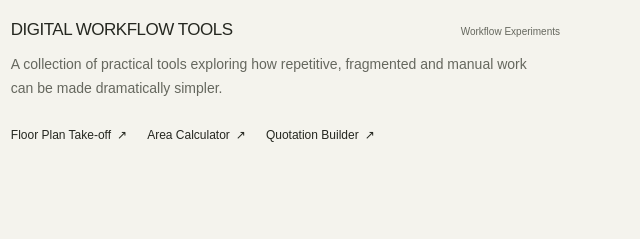
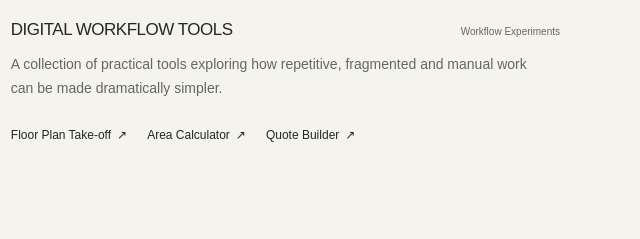
Before and after one commit to fredwongstudio/fredwongstudio.github.io, a plain HTML site: page index.html in a window 1280 px wide. Shown: the part 2547-2786 px from the top of the page, 66-706 px from the left. Drawn offline with Linux system fonts and the light colour scheme.

Commit message:
Rename Quotation Builder label

```diff
--- a/index.html
+++ b/index.html
@@ -54,7 +54,7 @@
           <ul class="tool-links" aria-label="Digital workflow prototypes">
             <li><a href="https://fredwongstudio.com/floorplancalculator/">Floor Plan Take-off <span aria-hidden="true">↗</span></a></li>
             <li><a href="https://fredwongstudio.com/areacalculator/">Area Calculator <span aria-hidden="true">↗</span></a></li>
-            <li><a href="https://fredwongstudio.com/quotebuilder/">Quotation Builder <span aria-hidden="true">↗</span></a></li>
+            <li><a href="https://fredwongstudio.com/quotebuilder/">Quote Builder <span aria-hidden="true">↗</span></a></li>
           </ul>
         </article>
       </div>
```
